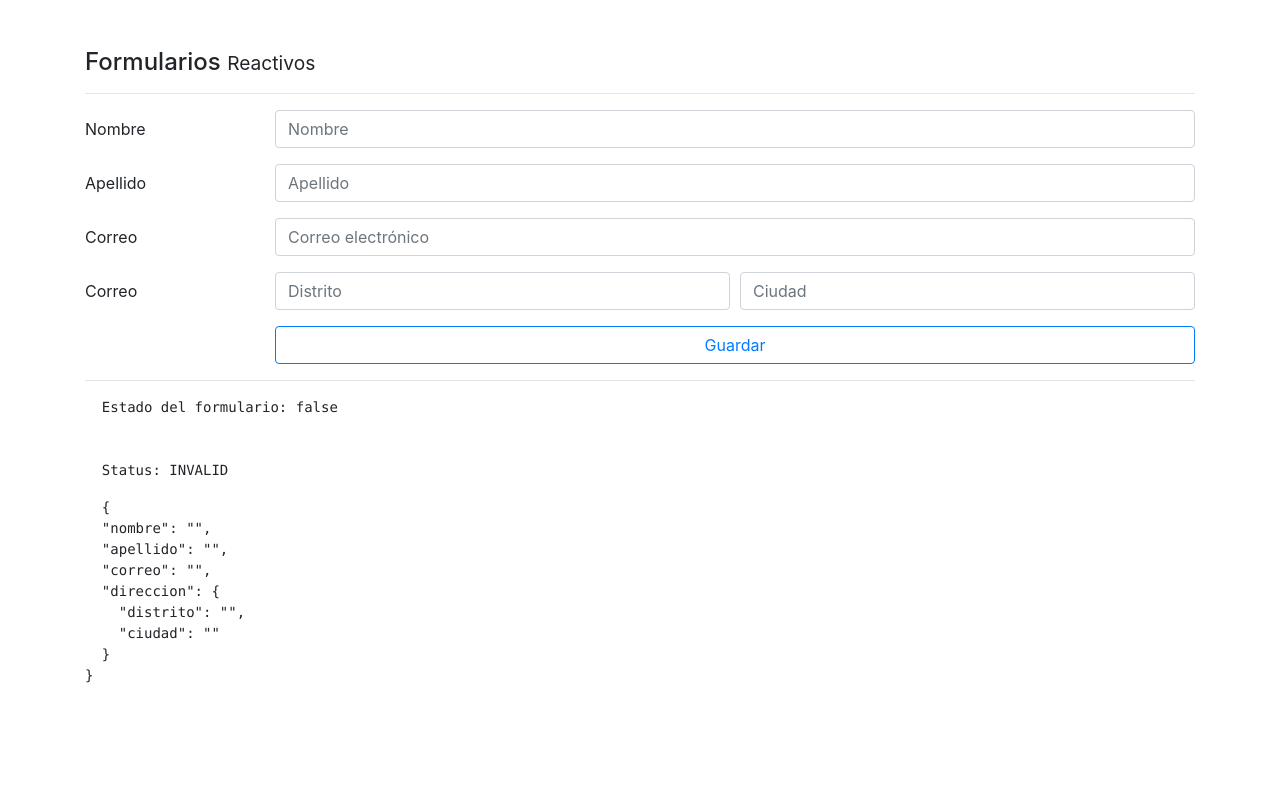
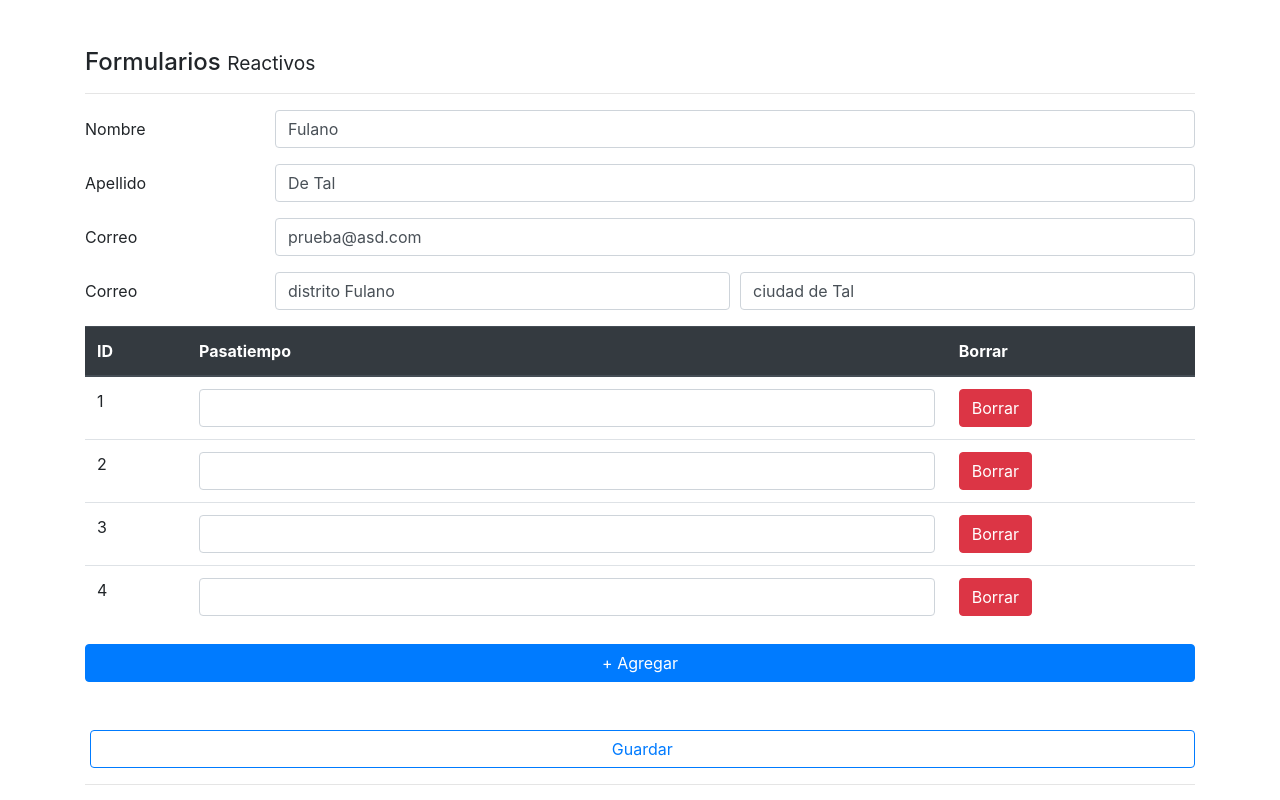
Before and after one commit to Momfus/angularPractice-08-formularios, an Angular app: page /reactive in a window 1280 px wide. Shown: the top 800 px of the page. Built offline with nearby package versions, Linux system fonts and the light colour scheme.

Commit message:
Añadido pasatiempos base - Clase 204

```diff
--- a/src/app/pages/reactive/reactive.component.html
+++ b/src/app/pages/reactive/reactive.component.html
@@ -99,9 +99,50 @@
     </div>
   </div>
 
+  <!-- Pasatiempos -->
+  <div class="row">
+    <div class="col">
+
+      <table class="table">
+
+        <thead class="thead-dark">
+          <tr>
+            <th>ID</th>
+            <th>Pasatiempo</th>
+            <th>Borrar</th>
+          </tr>
+        </thead>
+
+        <tbody formArrayName="pasatiempos">
+          <tr *ngFor="let control of pasatiempos.controls, let i = index">
+            <td> {{ i + 1 }} </td>
+            <td>
+              <input  class="form-control"
+                      type="text"
+                      [formControlName]="i"> <!-- De esta forma relaciona según la posición -->
+            </td>
+            <td>
+              <button class="btn btn-danger">
+                Borrar
+              </button>
+            </td>
+          </tr>
+        </tbody>
+
+      </table>
+
+      <!-- Agregar pasatiempo -->
+      <button class="btn btn-primary mt-3 mb-5 btn-block"
+              type="button"> <!-- De esta manera evita el uso del submit -->
+        + Agregar
+      </button>
+
+    </div>
+  </div>
+
   <!-- Submit button -->
   <div class="form-group row">
-    <label class="col-2 col-form-label">&nbsp;</label>
+    <label class="col-form-label">&nbsp;</label>
     <div class="input-group col">
       <button type="submit" class="btn btn-outline-primary btn-block">
         Guardar
--- a/src/app/pages/reactive/reactive.component.ts
+++ b/src/app/pages/reactive/reactive.component.ts
@@ -1,5 +1,5 @@
 import { Component, OnInit } from '@angular/core';
-import { FormGroup, FormBuilder, Validators } from '@angular/forms';
+import { FormGroup, FormBuilder, Validators, FormArray } from '@angular/forms';
 
 @Component({
   selector: 'app-reactive',
@@ -13,6 +13,7 @@ export class ReactiveComponent implements OnInit {
   constructor( private fb: FormBuilder) {
 
     this.crearFormulario();
+    this.cargarDataAlFormulario();
 
   }
 
@@ -20,6 +21,10 @@ export class ReactiveComponent implements OnInit {
   }
 
   // getters
+  get pasatiempos(): FormArray {
+    return this.forma.get('pasatiempos') as FormArray;
+  }
+
   get nombreNovalido(): boolean {
     return ( this.forma.get('nombre').invalid && this.forma.get('nombre').touched );
   }
@@ -41,6 +46,7 @@ export class ReactiveComponent implements OnInit {
   }
 
 
+
   // Métodos
   crearFormulario(): void {
 
@@ -52,24 +58,44 @@ export class ReactiveComponent implements OnInit {
       direccion: this.fb.group({
         distrito: ['', Validators.required],
         ciudad: ['', Validators.required]
-      })
+      }),
+
+      pasatiempos: this.fb.array([
+        [], [], [], []
+      ])
 
     });
 
   }
 
+  cargarDataAlFormulario(): void {
+
+    // this.forma.setValue({ // Aca hay que setear un valor para cada dato
+    this.forma.reset({ // Aca se puede exceptuar algunos datos
+
+      nombre: 'Fulano',
+      apellido: 'De Tal',
+      correo: 'prueba@asd.com',
+      direccion: {
+        distrito: 'distrito Fulano',
+        ciudad: 'ciudad de Tal'
+      }
+
+    });
+
+  }
 
   guardar(): void {
 
     console.log( this.forma );
 
-
+    // Marcar datos inválidos
     if ( this.forma.invalid ) {
 
       return Object.values( this.forma.controls ).forEach( control => {
 
         // Si es un objeto
-        if( control instanceof FormGroup ) {
+        if ( control instanceof FormGroup ) {
 
           Object.values( control.controls ).forEach( subControl => subControl.markAsTouched() );
 
@@ -83,6 +109,10 @@ export class ReactiveComponent implements OnInit {
 
     }
 
+    // Posteo de información
+    this.forma.reset({
+      nombre: 'Sin Nombre'
+    });
 
   }
 
```
